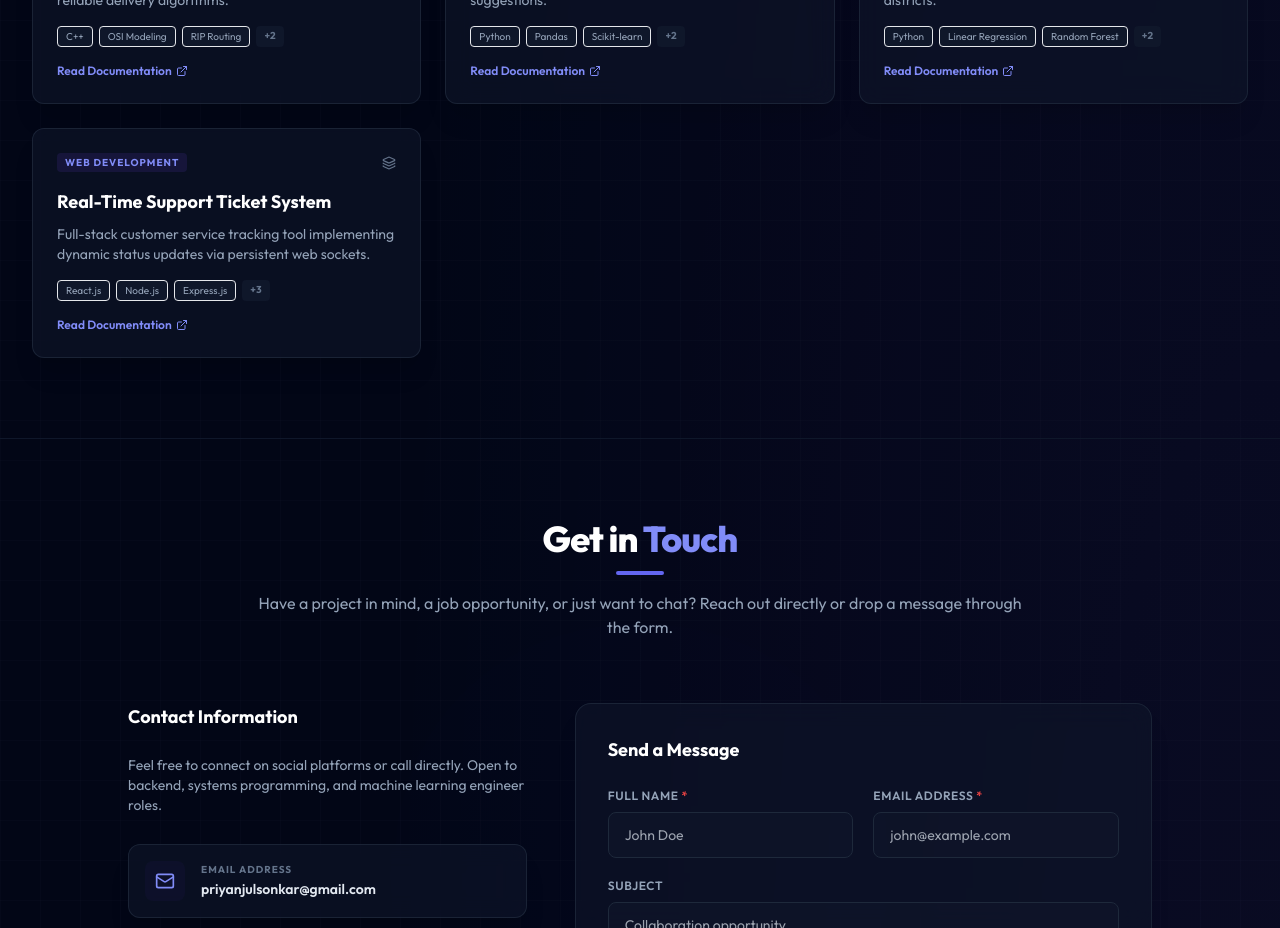
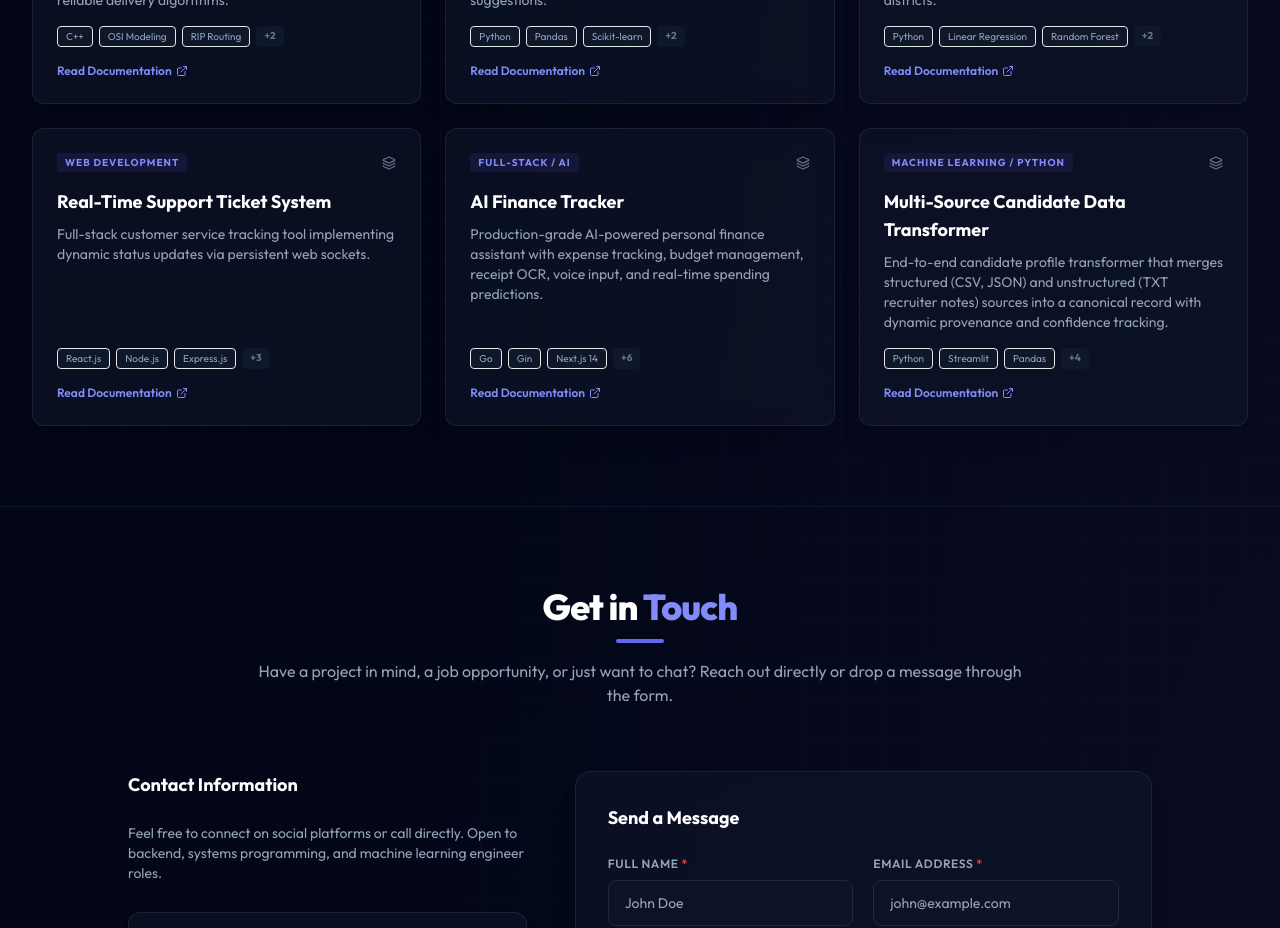
Before and after one commit to priyanjul-beep/PortfolioWebsite, a React (Vite) app: page / in a window 1280 px wide. Shown: the part 4460-5388 px from the top of the page. Built offline with nearby package versions, Linux system fonts and the light colour scheme.

Commit message:
add AI Finance Tracker and Candidate Data Transformer projects

```diff
--- a/src/components/Projects.jsx
+++ b/src/components/Projects.jsx
@@ -144,6 +144,42 @@ export default function Projects({ currentMode }) {
         'Secured with JWT authentication and custom middleware-driven authorization routes.',
         'Role-Based Access Control: customers manage their tickets while admins view and reply to all requests.',
         'Leveraged WebSockets for real-time ticket status updates and MongoDB for persistence.'
+      ]
+    },
+    {
+      id: 'ai-finance-tracker',
+      title: 'AI Finance Tracker',
+      category: 'web',
+      tag: 'Full-Stack / AI',
+      demo: 'https://ai-finance-tracker-2-q25a.onrender.com',
+      github: 'https://github.com/priyanjul-beep/Ai-Finance-Tracker',
+      techs: ['Go', 'Gin', 'Next.js 14', 'PostgreSQL', 'Redis', 'Gemini AI', 'Asynq', 'JWT', 'Docker'],
+      prioritySde: 8,
+      priorityMle: 8,
+      desc: 'Production-grade AI-powered personal finance assistant with expense tracking, budget management, receipt OCR, voice input, and real-time spending predictions.',
+      bullets: [
+        'Built Go (Gin) REST API following Clean Architecture — domain, repository, usecase, handler layers — with JWT (access + refresh) and Google OAuth 2.0 authentication.',
+        'Integrated Google Gemini AI for natural-language expense parsing, smart categorization, spending insights, next-month predictions, and a live financial health score.',
+        'Implemented Redis-cached notification center with Asynq background workers for budget-alert emails (90% / exceeded thresholds) and welcome notifications on signup.',
+        'Engineered full analytics suite: monthly/yearly reports, AI-driven forecasts, Prometheus metrics, and a Next.js 14 App Router dashboard with Recharts visualizations and TanStack Query v5.'
+      ]
+    },
+    {
+      id: 'candidate-transformer',
+      title: 'Multi-Source Candidate Data Transformer',
+      category: 'ml',
+      tag: 'Machine Learning / Python',
+      demo: 'https://candidate-data-transformer-sn4wmpxrabbdhbsrqbbbfg.streamlit.app',
+      github: 'https://github.com/priyanjul-beep/candidate-data-transformer',
+      techs: ['Python', 'Streamlit', 'Pandas', 'Pytest', 'CLI', 'NLP', 'Data Pipeline'],
+      prioritySde: 9,
+      priorityMle: 9,
+      desc: 'End-to-end candidate profile transformer that merges structured (CSV, JSON) and unstructured (TXT recruiter notes) sources into a canonical record with dynamic provenance and confidence tracking.',
+      bullets: [
+        'Architected a modular pipeline (extractors → normalizers → merger → projector → validator) that processes recruiter CSV, ATS JSON, and free-text notes without crashing on missing sources.',
+        'Implemented dynamic provenance and confidence tracking: skill sources reflect actual contributors (single vs. multi-source), and all raw evidence is preserved for full transparency.',
+        'Built a Streamlit UI with an interactive projection modal — supports field search, select-all/clear-all checkboxes, auto-generated config, and a JSON editor for manual field mapping.',
+        'Delivered a Python CLI and programmatic API with comprehensive Pytest coverage; output is fully configurable (E164 phone normalization, canonical skill names, on_missing: null/omit/error).'
       ]
     }
   ];
```
